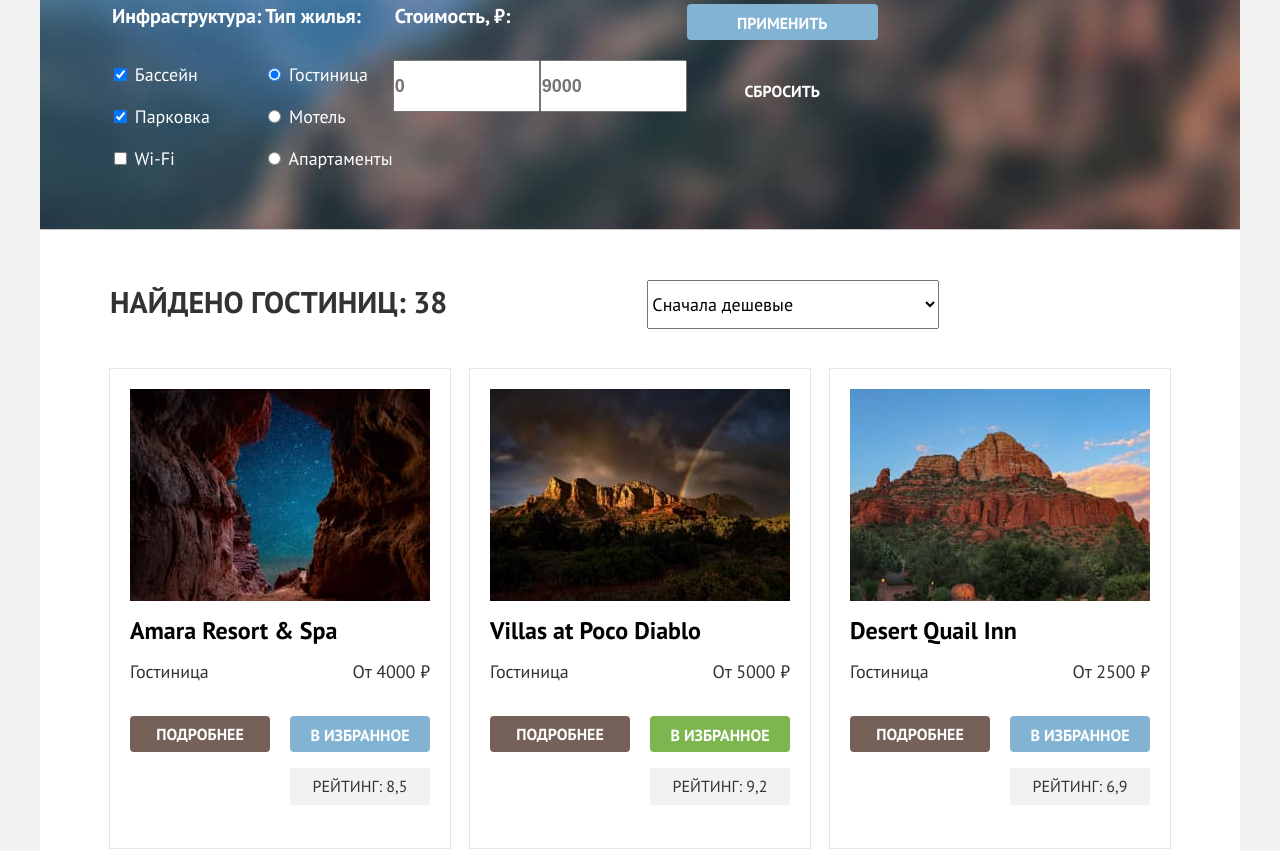
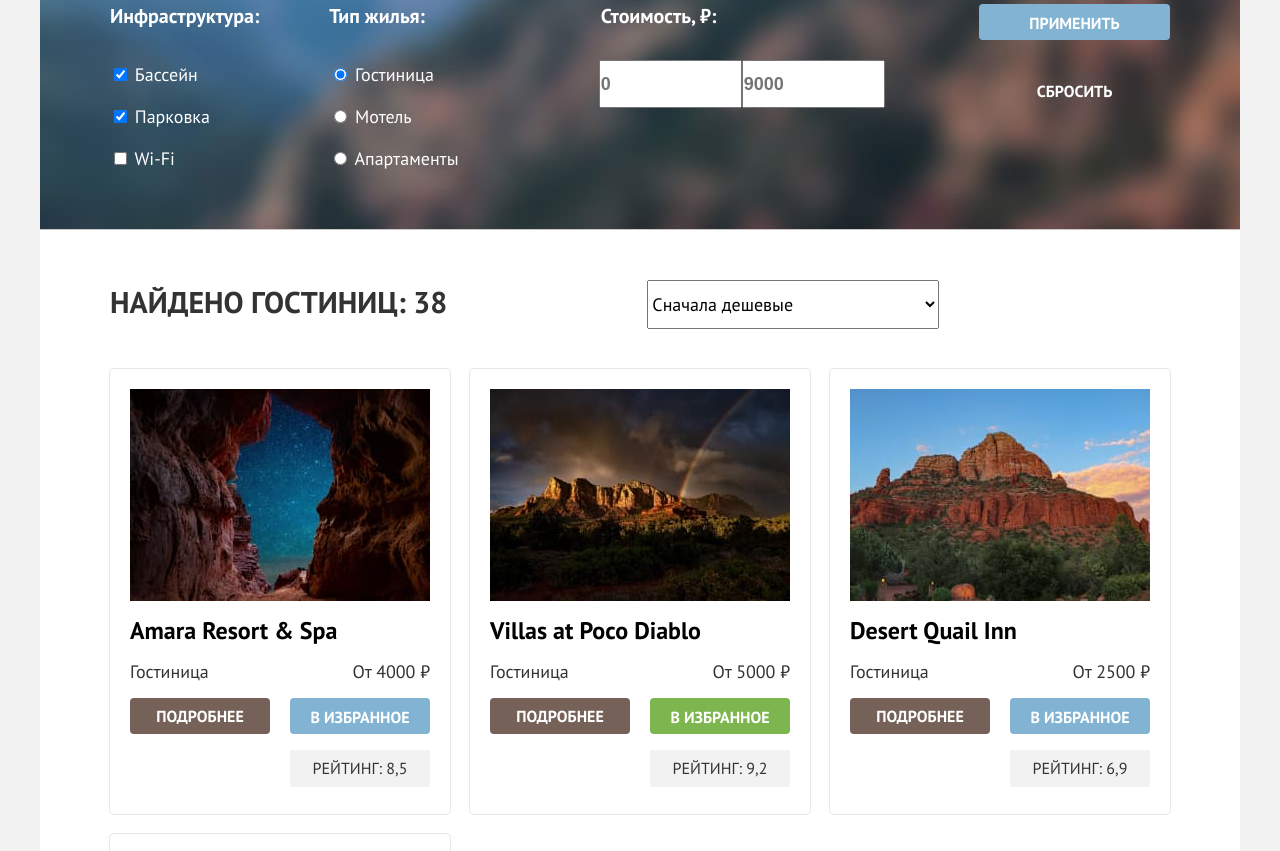
Before and after one commit to htmlacademy-htmlcss/2663775-sedona-2, a website: page hotels.html in a window 1280 px wide. Shown: the part 248-1099 px from the top of the page. Drawn offline with Linux system fonts and the light colour scheme.

Commit message:
Вносит правки в мелкие сетки

```diff
--- a/hotels.html
+++ b/hotels.html
@@ -56,7 +56,7 @@
       <section class="filter" data-test="filter">
         <h2 class="visually-hidden">Фильтр гостиниц</h2>
         <form class="filter-catalog" action="https://echo.htmlacademy.ru/" method="get">
-          <fieldset class="filter-catalog-group">
+          <fieldset class="filter-catalog-group  filter-catalog-group-infrastructure">
             <legend class="filter-catalog-title">Инфраструктура:</legend>
             <ul class="filter-catalog-list">
               <li class="filter-catalog-item">
@@ -79,7 +79,7 @@
               </li>
             </ul>
           </fieldset>
-          <fieldset class="filter-catalog-group">
+          <fieldset class="filter-catalog-group filter-catalog-group-housing">
             <legend class="filter-catalog-title">Тип жилья:</legend>
             <ul class="filter-catalog-list">
               <li class="filter-catalog-item">
@@ -141,90 +141,58 @@
       <li class="product-card">
         <a class="product-card-link" href="#" tabindex="-1">
           <img class="product-card-image" src="images/hotel-1.jpg" width="300" height="212" alt="Звездное небо">
-        </a>
-        <a class="product-card-link" href="#" tabindex="-1">
           <h3 class="product-card-title">Amara Resort & Spa</h3>
         </a>
-        <div class="product-card-wrapper">
         <p class="product-card-description">Гостиница</p>
         <span class="product-card-price">От 4000 ₽</span>
-        </div>
-        <div class="product-card-wrapper">
         <a class="product-card-info" href="#">подробнее</a>
         <button class="product-card-button" type="button">в избранное</button>
-        </div>
-        <div class="product-card-wrapper">
         <p class="stars star-quantity">
           <span class="visually-hidden">Отель 4 звезды</span>
         </p>
         <p class="product-card-rating">Рейтинг: 8,5</p>
-        </div>
       </li>
       <li class="product-card">
         <a class="product-card-link" href="#" tabindex="-1">
           <img class="product-card-image" src="images/hotel-2.jpg" width="300" height="212" alt="Радуга над горами">
-        </a>
-        <a class="product-card-link" href="#" tabindex="-1">
           <h3 class="product-card-title">Villas at Poco Diablo</h3>
         </a>
-        <div class="product-card-wrapper">
         <p class="product-card-description">Гостиница</p>
         <span class="product-card-price">От 5000 ₽</span>
-        </div>
-        <div class="product-card-wrapper">
         <a class="product-card-info" href="#">подробнее</a>
         <button class="product-card-button product-card-button-accent" type="button">в избранное</button>
-        </div>
-        <div class="product-card-wrapper">
         <p class="stars star-quantity">
           <span class="visually-hidden">Отель 4 звезды</span>
         </p>
         <p class="product-card-rating">Рейтинг: 9,2</p>
-        </div>
       </li>
       <li class="product-card">
         <a class="product-card-link" href="#" tabindex="-1">
           <img class="product-card-image" src="images/hotel-3.jpg" width="300" height="212" alt="Закат">
-        </a>
-        <a class="product-card-link" href="#" tabindex="-1">
           <h3 class="product-card-title">Desert Quail Inn</h3>
         </a>
-        <div class="product-card-wrapper">
         <p class="product-card-description">Гостиница</p>
         <span class="product-card-price">От 2500 ₽</span>
-        </div>
-        <div class="product-card-wrapper">
         <a class="product-card-info" href="#">подробнее</a>
         <button class="product-card-button" type="button">в избранное</button>
-        </div>
-        <div class="product-card-wrapper">
         <p class="stars star-quantity">
           <span class="visually-hidden">Отель 3 звезды</span>
         </p>
         <p class="product-card-rating">Рейтинг: 6,9</p>
-        </div>
       </li>
       <li class="product-card">
         <a class="product-card-link" href="#" tabindex="-1">
           <img class="product-card-image" src="images/hotel-4.jpg" width="300" height="212" alt="Ночь">
-        </a>
-        <a class="product-card-link" href="#" tabindex="-1">
           <h3 class="product-card-title">GreenTree Inn</h3>
         </a>
-        <div class="product-card-wrapper">
         <p class="product-card-description">Гостиница</p>
         <span class="product-card-price">От 1500 ₽</span>
-        </div>
-        <div class="product-card-wrapper">
         <a class="product-card-info" href="#">подробнее</a>
         <button class="product-card-button" type="button">в избранное</button>
-        </div>
-        <div class="product-card-wrapper">
         <p class="stars star-quantity">
           <span class="visually-hidden">Отель 2 звезды</span>
         </p>
         <p class="product-card-rating">Рейтинг: 5,0</p>
-        </div>
       </li>
     </ul>
     <ul class="pagination">
--- a/styles/styles.css
+++ b/styles/styles.css
@@ -12,6 +12,18 @@
   font-weight: 700;
   src: url("../fonts/ptsans-700.woff2") format("woff2");
   font-display: swap;
+}
+
+*,
+*::before,
+*::after {
+  box-sizing: border-box;
+}
+
+img {
+  max-width: 100%;
+  height: auto;
+  object-fit: contain;
 }
 
 html {
@@ -47,6 +59,7 @@ body {
 }
 
 .header {
+  padding: 0 70px;
   color: #000000;
   background-color: #ffffff;
 }
@@ -55,12 +68,10 @@ body {
 .navigation {
   display: flex;
   column-gap: 30px;
-  padding: 0 70px;
 }
 
 .navigation-logo {
   position: relative;
-  z-index: 10;
   display: block;
   width: 140px;
   margin-bottom: -10px;
@@ -90,7 +101,7 @@ body {
   display: flex;
   flex-wrap: wrap;
   align-items: center;
-  width: 300px;
+  width: 310px;
   padding: 0;
   margin-top: 0;
   margin-bottom: 0;
@@ -178,7 +189,6 @@ body {
 }
 
 .advantages-item {
-  display: flex;
   width: 400px;
   background-color: #83b3d31f;
   list-style-type: none;
@@ -189,6 +199,7 @@ body {
 }
 
 .advantages-item .advantages-content {
+  height: 100%;
   padding: 113px 85px;
 }
 
@@ -197,6 +208,7 @@ body {
 }
 
 .advantages-item-big {
+  display: flex;
   width: 1200px;
   background-color: #82b3d3;
 }
@@ -207,6 +219,7 @@ body {
 }
 
 .advantages-subtitle {
+  padding: 0px 24px;
   margin-top: 0;
   font-weight: 700;
   font-size: 24px;
@@ -494,6 +507,14 @@ body {
   border: none;
 }
 
+.filter-catalog-group-infrastructure {
+  margin-right: 70px;
+}
+
+.filter-catalog-group-housing {
+  margin-right: 140px;
+}
+
 .filter-catalog-list {
   margin: 0;
   padding: 0;
@@ -502,6 +523,7 @@ body {
 }
 
 .filter-catalog-title {
+  padding: 0;
   margin-top: 0;
   margin-bottom: 32px;
   font-weight: 700;
@@ -552,6 +574,7 @@ body {
 }
 
 .filter-button-wrapper {
+  margin-left: auto;
   display: flex;
   flex-direction: column;
   row-gap: 32px;
@@ -623,8 +646,10 @@ body {
 }
 
 .product-list {
-  display: flex;
-  flex-wrap: wrap;
+  /*display: flex;
+  flex-wrap: wrap;*/
+  display: grid;
+  grid-template-columns: repeat(3, 1fr);
   gap: 20px;
   margin: 0 0 60px;
   padding: 0;
@@ -632,21 +657,25 @@ body {
 }
 
 .product-card {
-  width: 300px;
-  display: flex;
-  flex-direction: column;
+ /* display: flex;
+  flex-direction: column;*/
+  display: grid;
+  grid-template-columns: repeat(2, 1fr);
+  grid-template-rows: 1fr;
+  gap: 16px 20px;
   padding: 20px;
   box-shadow: 0 0 0 1px #e6e6e6;
+  border-radius: 4px;
 }
 
 .product-card-link {
-  margin-bottom: 16px;
+  grid-column: 1/-1;
   text-decoration: none;
 }
 
 .product-card-image {
   display: block;
-  margin-inline: auto;
+  margin-bottom: 16px;
 }
 
 .product-card-title {
@@ -658,20 +687,22 @@ body {
   color: #000000;
 }
 
-.product-card-wrapper {
+/*.product-card-wrapper {
   display: flex;
   justify-content: space-between;
   margin-bottom: 16px;
-}
+}*/
 
 .product-card-description {
   margin-top: 0;
+  margin-bottom: 0;
   font-weight: 400;
   font-size: 18px;
   line-height: 21px;
 }
 
 .product-card-price {
+  margin-left: auto;
   font-weight: 400;
   font-size: 18px;
   line-height: 21px;
```
Lines whose indentation alone changed are shown as unchanged.
